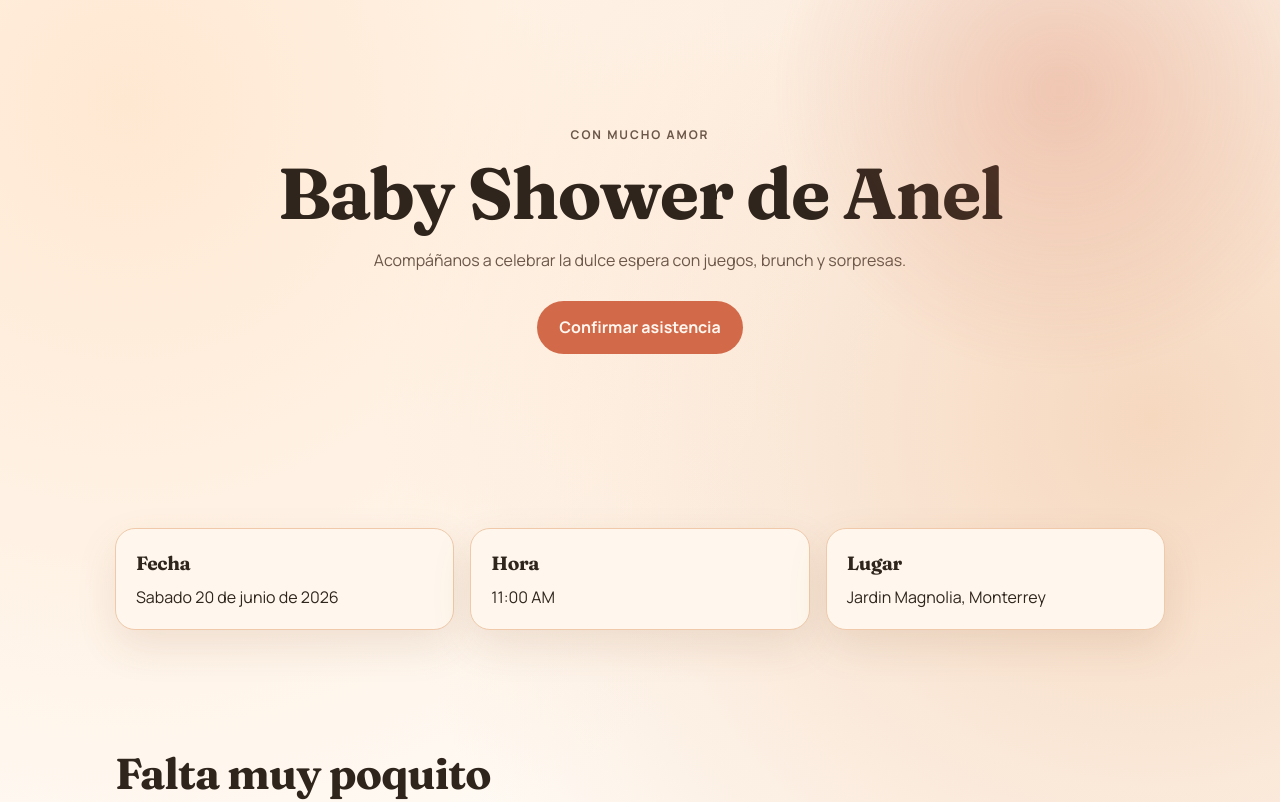
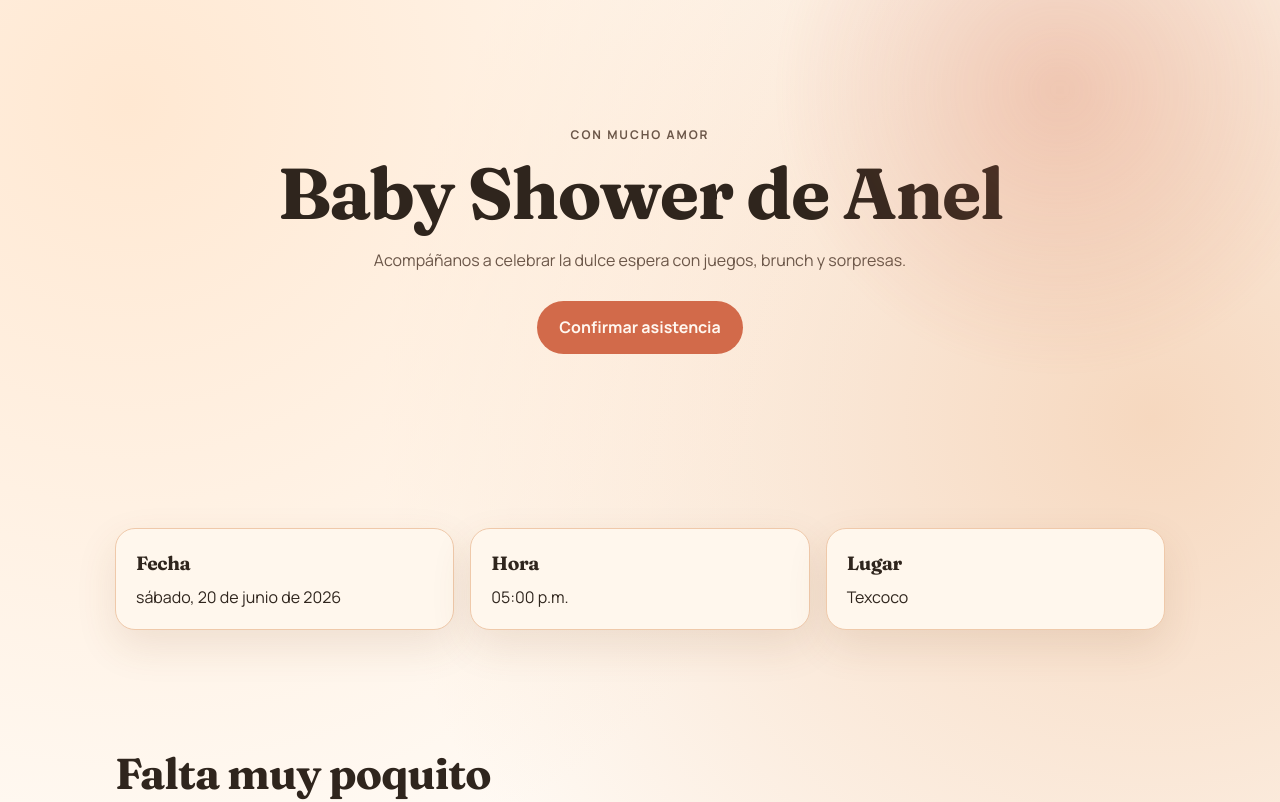
Before and after one commit to aMares1108/baby-shower, a React (Create React App) app: page / in a window 1280 px wide. Shown: the top 802 px of the page. Built offline with nearby package versions, Linux system fonts and the light colour scheme.

Commit message:
update date format

```diff
--- a/src/App.js
+++ b/src/App.js
@@ -8,13 +8,26 @@ import Footer from "./components/Footer";
 import { eventConfig } from "./data/eventConfig";
 
 function App() {
+  const eventDate = new Date(eventConfig.date);
+  const dateLabel = new Intl.DateTimeFormat("es-MX", {
+    weekday: "long",
+    day: "numeric",
+    month: "long",
+    year: "numeric"
+  }).format(eventDate);
+  const timeLabel = new Intl.DateTimeFormat("es-MX", {
+    hour: "2-digit",
+    minute: "2-digit",
+    hour12: true
+  }).format(eventDate);
+
   return (
     <>
       <Hero title={eventConfig.title} subtitle={eventConfig.subtitle} />
       <main>
         <EventDetails
-          dateLabel="Sabado 20 de junio de 2026"
-          timeLabel="11:00 AM"
+          dateLabel={dateLabel}
+          timeLabel={timeLabel}
           place={eventConfig.place}
         />
         <Countdown targetDate={eventConfig.date} />
--- a/src/data/eventConfig.js
+++ b/src/data/eventConfig.js
@@ -4,7 +4,7 @@ export const eventConfig = {
   name: name,
   subtitle: "Acompáñanos a celebrar la dulce espera con juegos, brunch y sorpresas.",
   date: "2026-06-20T11:00:00-06:00",
-  place: "Jardin Magnolia, Monterrey",
+  place: "Texcoco",
   timeline: [
     { time: "11:00", activity: "Bienvenida y mocktails" },
     { time: "11:40", activity: "Brunch y fotos" },
```
